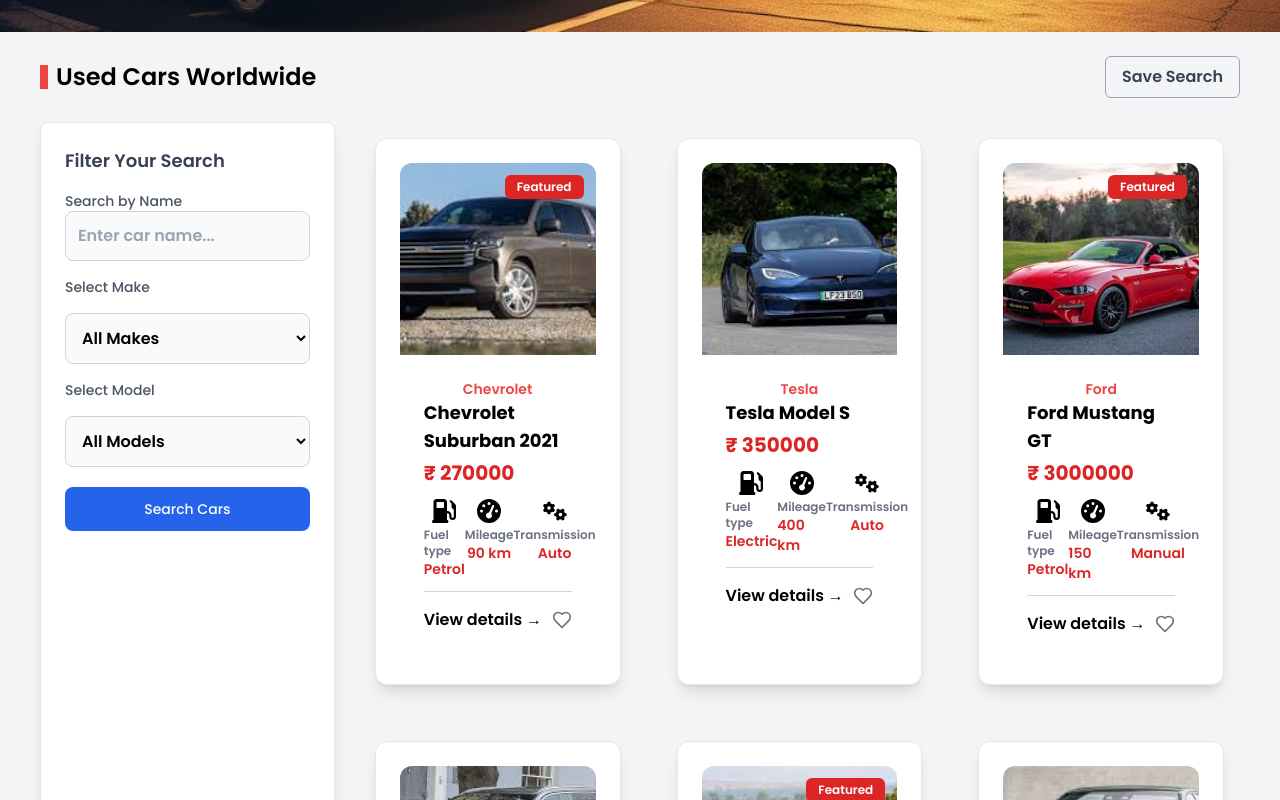
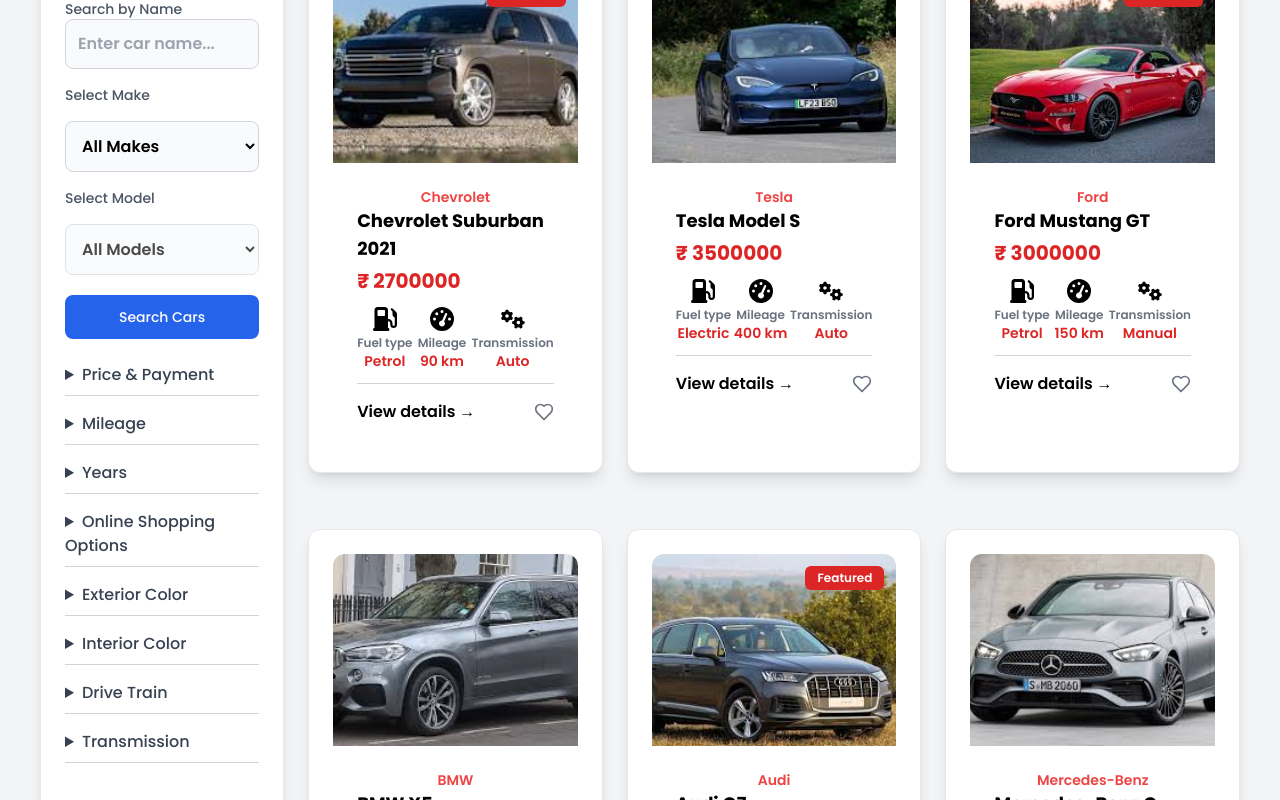
Before and after one commit to Saran-k-ece/Car_Rental_App, a React (Vite) app in the folder car_rental_web/: page /certified in a window 1280 px wide. Shown: the part 480-1280 px from the top of the page. Built offline with nearby package versions, Linux system fonts and the light colour scheme.

Commit message:
new changes are made

```diff
--- a/car_rental_web/src/assets/assets.js
+++ b/car_rental_web/src/assets/assets.js
@@ -97,7 +97,7 @@
     "model": "Suburban",
     "type": "used",
     "year": 2021,
-    "price_per_day": 270000,
+    "price_per_day": 2700000,
     "fuel_type": "Petrol",
     "mileage": "90 km",
     "transmission": "Auto",
@@ -111,7 +111,7 @@
     "model": "Model S",
     "type": "new",
     "year": 2022,
-    "price_per_day": 350000,
+    "price_per_day": 3500000,
     "fuel_type": "Electric",
     "mileage": "400 km",
     "transmission": "Auto",
--- a/car_rental_web/src/pages/Certified.jsx
+++ b/car_rental_web/src/pages/Certified.jsx
@@ -18,7 +18,10 @@
   }, [cars]);
 
   const uniqueMakes = [...new Set(cars.map((car) => car.brand))];
-  const uniqueModels = [...new Set(cars.map((car) => car.model))];
+
+  const uniqueModels = make
+    ? [...new Set(cars.filter((car) => car.brand === make).map((car) => car.model))]
+    : [...new Set(cars.map((car) => car.model))];
 
   const handleSearch = () => {
     const results = cars.filter(
@@ -34,24 +37,23 @@
   return (
     <div className="w-full bg-gray-100 min-h-screen">
       <div
-        className="w-full h-[40vw] bg-cover bg-center sm:bg-top bg-no-repeat relative flex items-center justify-center"
+        className="w-full h-[50vw] sm:h-[40vw] md:h-[30vw] lg:h-[25vw] bg-cover bg-center sm:bg-top bg-no-repeat relative flex items-center justify-center"
         style={{ backgroundImage: `url(${assets.about1})` }}
       >
         <Navbar />
       </div>
 
-      <div className="px-4 sm:px-6 md:px-10 py-6 flex flex-col sm:flex-row justify-between items-center">
-        <h1 className="text-lg sm:text-xl md:text-2xl font-semibold flex items-center">
+      <div className="px-4 sm:px-6 md:px-10 py-6 flex flex-col md:flex-row justify-between items-center">
+        <h1 className="text-base sm:text-lg md:text-2xl font-semibold flex items-center">
           <span className="w-2 h-6 bg-red-500 mr-2"></span> Used Cars Worldwide
         </h1>
-        <button className="mt-4 sm:mt-0 border border-gray-400 px-4 py-2 rounded-md text-gray-700 hover:bg-gray-200 transition">
+        <button className="mt-4 md:mt-0 border border-gray-400 px-3 md:px-4 py-2 rounded-md text-gray-700 hover:bg-gray-200 transition">
           Save Search
         </button>
       </div>
 
       <div className="flex flex-col md:flex-row px-4 sm:px-6 md:px-10 gap-6">
-        {/* Sidebar Filters */}
-        <div className="md:w-1/4 bg-white p-4 sm:p-6 shadow-lg rounded-lg border border-gray-200">
+        <div className="md:w-1/3 lg:w-1/4 bg-white p-4 sm:p-6 shadow-lg rounded-lg border h-auto md:h-auto border-gray-200">
           <h2 className="text-lg font-semibold text-gray-700 mb-4">Filter Your Search</h2>
 
           <div className="mb-4">
@@ -70,7 +72,10 @@
             <select
               className="w-full p-2 sm:p-3 border border-gray-300 rounded-lg bg-gray-50 focus:ring-2 focus:ring-blue-500"
               value={make}
-              onChange={(e) => setMake(e.target.value)}
+              onChange={(e) => {
+                setMake(e.target.value);
+                setModel("");
+              }}
             >
               <option value="">All Makes</option>
               {uniqueMakes.map((brand) => (
@@ -83,6 +88,7 @@
               className="w-full p-2 sm:p-3 border border-gray-300 rounded-lg bg-gray-50 focus:ring-2 focus:ring-blue-500"
               value={model}
               onChange={(e) => setModel(e.target.value)}
+              disabled={!make}
             >
               <option value="">All Models</option>
               {uniqueModels.map((mod) => (
@@ -97,20 +103,26 @@
           >
             Search Cars
           </button>
+
+          <div className="mt-6 space-y-4">
+            {["Price & Payment", "Mileage", "Years", "Online Shopping Options", "Exterior Color", "Interior Color", "Drive Train", "Transmission"].map((filter, index) => (
+              <details key={index} className="border-b border-gray-300 pb-2">
+                <summary className="cursor-pointer text-gray-700 font-medium">{filter}</summary>
+              </details>
+            ))}
+          </div>
         </div>
 
-        {/* Car Listings */}
-        <div className="md:w-3/4 grid grid-cols-1 sm:grid-cols-2 lg:grid-cols-3 gap-4 sm:gap-6">
-          {filteredCars.length > 0 ? (
-            filteredCars.map((car) => (
-              <div key={car.id} className="flex justify-center">
-                <CarCard car={car} />
-              </div>
-            ))
-          ) : (
-            <p className="text-center col-span-3 text-gray-500">No cars found.</p>
-          )}
-        </div>
+        <div className="md:w-full lg:w-full">
+  <div className="grid grid-cols-1 sm:grid-cols-2 md:grid-cols-1 lg:grid-cols-3  gap-6 justify-items-center">
+    {filteredCars.length > 0 ? (
+      filteredCars.map((car) => <CarCard key={car.id} car={car} />)
+    ) : (
+      <p className="text-center col-span-full text-gray-500">No cars found.</p>
+    )}
+  </div>
+</div>
+
       </div>
 
       <Footer />
```
